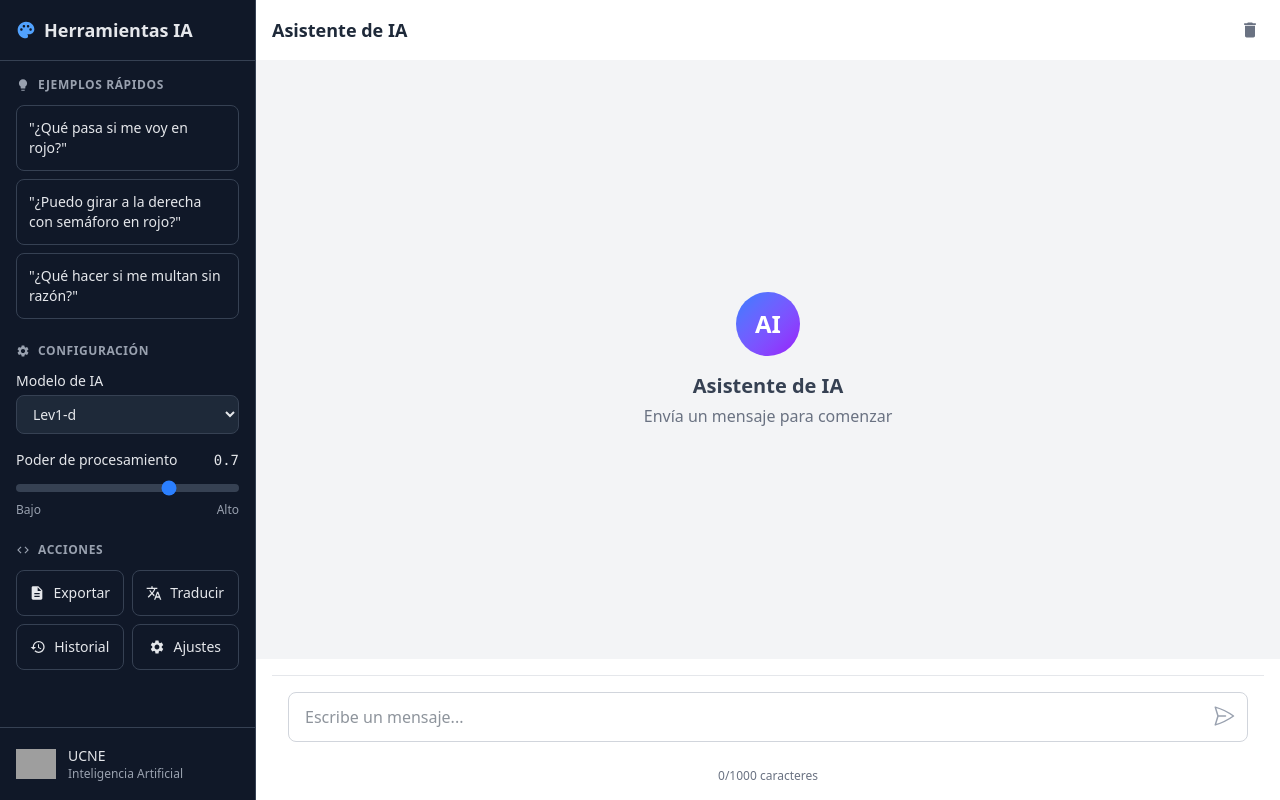
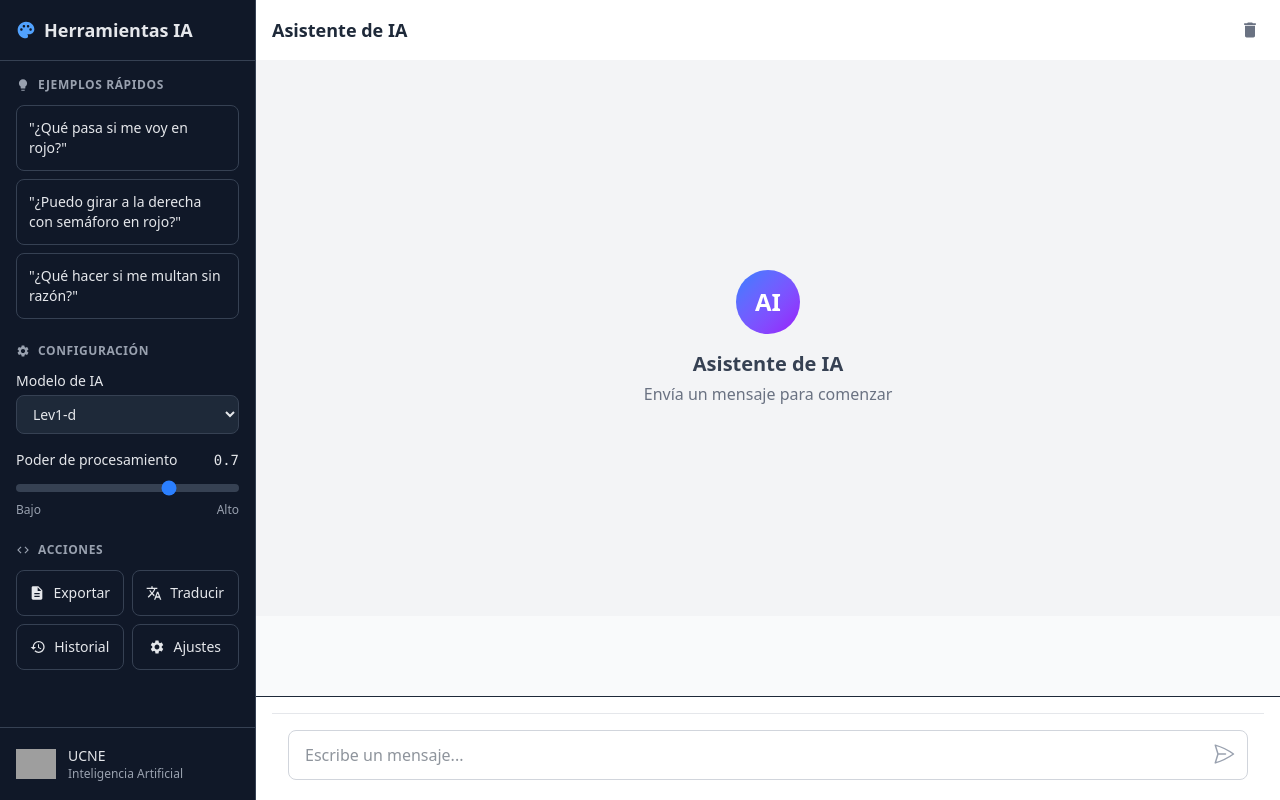
Before and after one commit to guibe22/chat-bot-ia, a Next.js app: page / in a window 1280 px wide. Built offline with nearby package versions, Linux system fonts and the light colour scheme; grey boxes are pictures that could not be loaded.

Commit message:
arreglando diseno

```diff
--- a/componets/chat-card.js
+++ b/componets/chat-card.js
@@ -76,13 +76,15 @@ export default function ChatCard() {
         if (chatContainerRef.current) {
             chatContainerRef.current.scrollTop = chatContainerRef.current.scrollHeight;
         }
-    }, [messages]);
+    }, [messages, isTyping]);
 
     return (
-        <div className="w-full h-full flex flex-col overflow-hidden">
+        <div className="w-full h-screen flex flex-col">
   <HeaderChat setMessages={setMessages} />
 
-            <div ref={chatContainerRef} className="flex-1 overflow-y-auto p-2 md:p-4 bg-gray-100 w-full">
+  {/* Chat Scrollable Area */}
+  <div className="flex-1 overflow-hidden pb-20">  {/* Agregamos un padding-bottom para dejar espacio al footer */}
+    <div ref={chatContainerRef} className="h-full overflow-y-auto p-2 md:p-4 bg-gray-100 w-full">
       {messages.length === 0 ? (
         <div className="h-full flex flex-col items-center justify-center">
           <div className="w-16 h-16 bg-gradient-to-br from-blue-500 to-purple-600 rounded-full flex items-center justify-center text-white text-2xl font-bold mb-4">
@@ -96,7 +98,13 @@ export default function ChatCard() {
           {messages.map((msg, index) => (
             <div key={index} className={`flex flex-col ${msg.user.id === user.id ? "items-end" : "items-start"}`}>
               <span className="text-xs text-gray-500 font-semibold mb-1">{msg.user.username}</span>
-                                <div className={`relative p-2 md:p-3 rounded-3xl max-w-[95%] md:max-w-[85%] break-words ${msg.user.id === user.id ? "bg-blue-500 text-white rounded-tr-none" : "bg-white rounded-tl-none shadow-md"}`}>
+              <div
+                className={`relative p-2 md:p-3 rounded-3xl max-w-[95%] md:max-w-[85%] break-words ${
+                  msg.user.id === user.id
+                    ? "bg-blue-500 text-white rounded-tr-none"
+                    : "bg-white rounded-tl-none shadow-md"
+                }`}
+              >
                 <Dialog isSender={msg.user.id === user.id}>{msg.message}</Dialog>
               </div>
               <span className="text-xs mt-1 text-gray-500">{new Date(msg.timestamp).toLocaleTimeString()}</span>
@@ -106,12 +114,17 @@ export default function ChatCard() {
         </div>
       )}
     </div>
+  </div>
 
+
+  <div className="h-20 border-t bg-white mb-6">
     <FooterCard
       setNewMessage={setNewMessage}
       newMessage={newMessage}
       sendMessage={sendMessage}
     />
   </div>
+</div>
+
     );
 }
```
Lines whose indentation alone changed are shown as unchanged.
